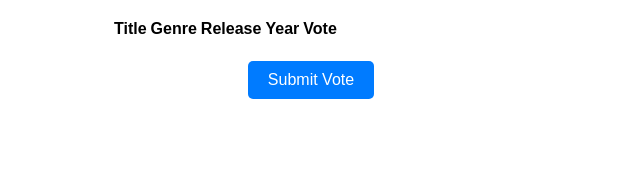
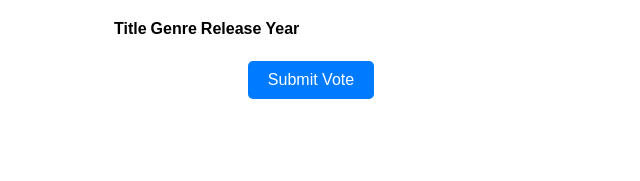
Before and after one commit to mhansen22/startup, a website: page public/voting.html in a window 1280 px wide. Shown: the part 188-369 px from the top of the page, 329-969 px from the left. Drawn offline with Linux system fonts and the light colour scheme; no server answers.

```diff
--- a/public/voting.html
+++ b/public/voting.html
@@ -28,7 +28,7 @@
                         <th>Genre</th>
                         <th>Release Year</th>
                         <!-- <th>Director</th> -->
-                        <th>Vote</th>
+                        <!-- <th>Vote</th> -->
                     </tr>
                 </thead>
                 <tbody id="movieTableBody">
```
